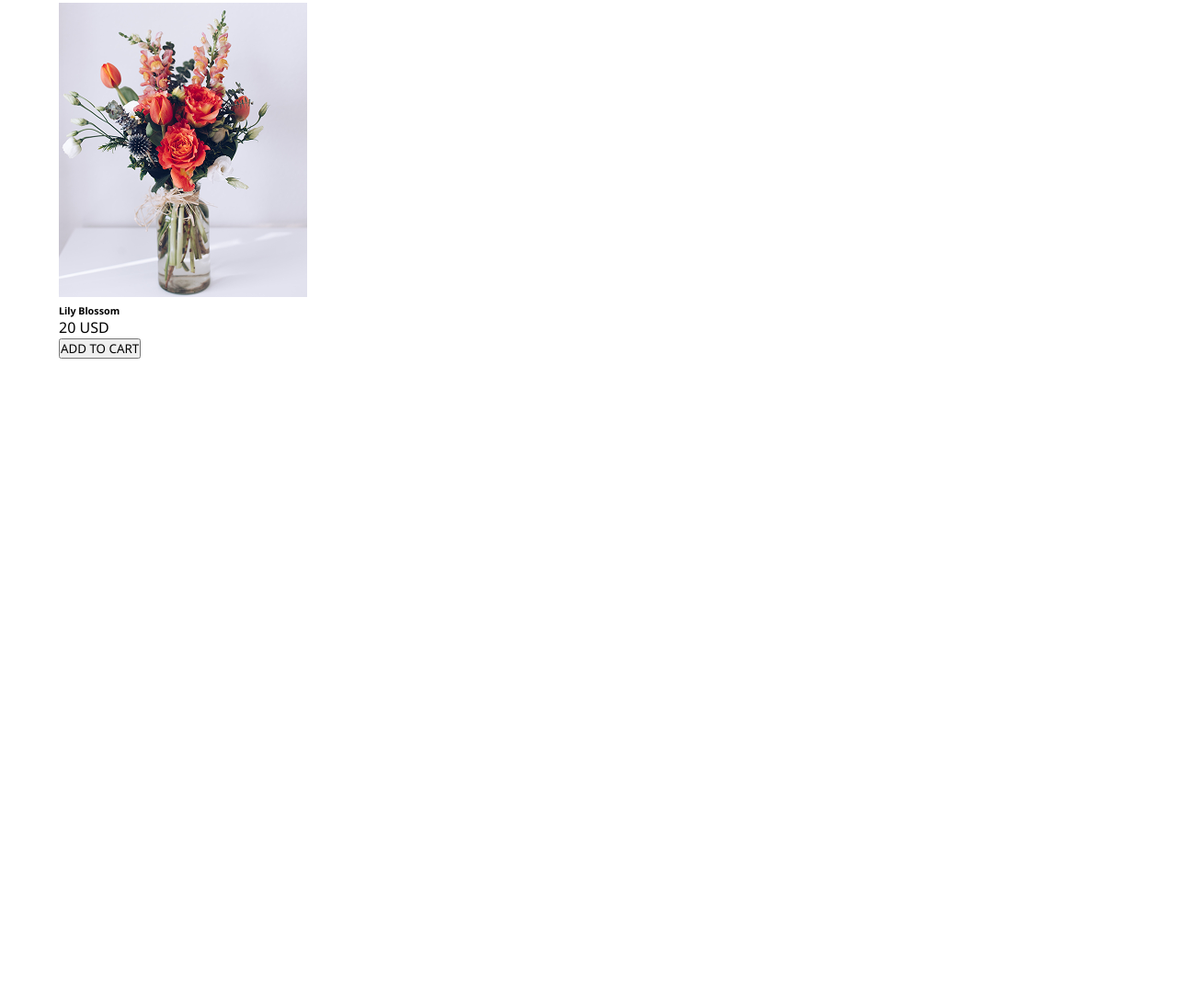
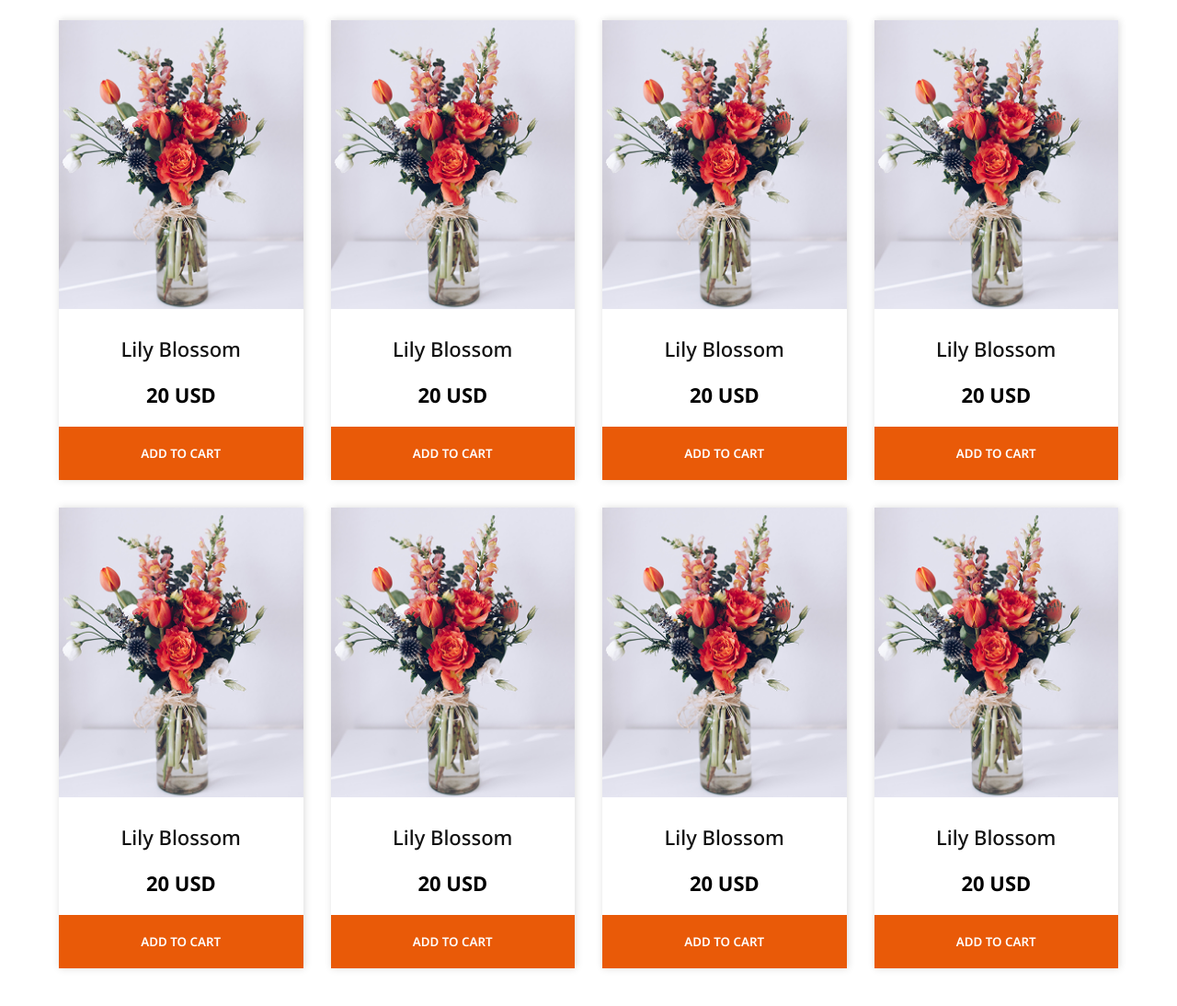
Before and after one commit to shahidur-rahman18/assignment_2-, a plain HTML site: page index.html in a window 1280 px wide. Shown: the part 854-1948 px from the top of the page at 92% size. Before the commit the page ends 1244 px from the top, so only its background shows below. Drawn offline with Linux system fonts and the light colour scheme.

Commit message:
plants cards done

```diff
--- a/index.html
+++ b/index.html
@@ -84,25 +84,93 @@
         <h3 class="plants-title "><span class="text-primary-color">Our</span> Plants</h3>
         <p class="plants-description text-secondary-color"> Indulge your senses with the beauty and fragrance of our fresh flower shop. From classic roses to exotic blooms, we offer a wide variety of fresh.</p>
 
+        </section>
 
+  <section >
 
-        </section>
-  <section>
-        <div id="Collection " class="grid grid-rows-3 grid-cols-1 sm:grid-cols-2 md:grid-cols-3 lg:grid-cols-3  justify-items-center mt-[30px] ">
+        <div class="plants-section container">
 
+          <!-- plant card container -->
 
-          <div  class="">
-            <img src="images/sample-flower-image.png" alt="">
+          <div class="plants-card-container">
 
-            <h6 class="">Lily Blossom</h6>
-            <p class="">20 USD</p>
-          </div>
-           <button class="btn-primary">ADD TO CART</button>
-
+            <!-- card 1-->
+            <div class="plant-card">
+              <img src="images/sample-flower-image.png" alt="" />
+              <h2>Lily Blossom</h2>
+              <p>
+               20 USD
+              </p>
+              <button class="item-btn ">ADD TO CART</button>
+            </div>
+            <!-- card 1-->
+            <div class="plant-card">
+              <img src="images/sample-flower-image.png" alt="" />
+              <h2>Lily Blossom</h2>
+              <p>
+               20 USD
+              </p>
+              <button class="item-btn ">ADD TO CART</button>
+            </div>
+            <!-- card 1-->
+            <div class="plant-card">
+              <img src="images/sample-flower-image.png" alt="" />
+              <h2>Lily Blossom</h2>
+              <p>
+               20 USD
+              </p>
+              <button class="item-btn ">ADD TO CART</button>
+            </div>
+            <!-- card 1-->
+            <div class="plant-card">
+              <img src="images/sample-flower-image.png" alt="" />
+              <h2>Lily Blossom</h2>
+              <p>
+               20 USD
+              </p>
+              <button class="item-btn ">ADD TO CART</button>
+            </div>
+            <!-- card 1-->
+            <div class="plant-card">
+              <img src="images/sample-flower-image.png" alt="" />
+              <h2>Lily Blossom</h2>
+              <p>
+               20 USD
+              </p>
+              <button class="item-btn ">ADD TO CART</button>
+            </div>
+            <!-- card 1-->
+            <div class="plant-card">
+              <img src="images/sample-flower-image.png" alt="" />
+              <h2>Lily Blossom</h2>
+              <p>
+               20 USD
+              </p>
+              <button class="item-btn ">ADD TO CART</button>
+            </div>
+            <!-- card 1-->
+            <div class="plant-card">
+              <img src="images/sample-flower-image.png" alt="" />
+              <h2>Lily Blossom</h2>
+              <p>
+               20 USD
+              </p>
+              <button class="item-btn ">ADD TO CART</button>
+            </div>
+            <!-- card 1-->
+            <div class="plant-card">
+              <img src="images/sample-flower-image.png" alt="" />
+              <h2>Lily Blossom</h2>
+              <p>
+               20 USD
+              </p>
+              <button class="item-btn ">ADD TO CART</button>
+            </div>
 
 
 
           </div>
+        </div>
 
       </section>
     </main>
--- a/styles/style.css
+++ b/styles/style.css
@@ -16,7 +16,8 @@
 .primary-color {
   color: #e95a08;
 }
-header, main {
+header,
+main {
   max-width: 90vw;
   margin: 0 auto;
   background-color: rgb(255, 255, 255);
@@ -72,7 +73,6 @@ nav {
   align-items: center;
   justify-content: space-between;
   margin-top: 100px;
-
 }
 .banner-title {
   font-size: 4.1rem;
@@ -84,40 +84,93 @@ nav {
   flex-wrap: wrap;
 }
 
-  /* plants section  */
- .plants{
+
+
+/* ------------plants section  -----------*/
+
+.plants {
   align-items: center;
   margin-top: 100px;
-
-
-
 }
 
- .plants-title{
+.plants-title {
   font-size: 3.25rem;
   text-align: center;
   font-weight: 700;
   max-width: 800px;
   margin: 0 auto;
+}
+
+.plants-description {
+  font-weight: 400;
+  text-align: center;
+  line-height: 1.6;
+  width: 40vw;
+  margin: 0 auto;
+}
+
+
+
+/* ----------plants cards section ---------------*/
+
+
+.plants-section {
+  padding: 50px 0;
+
+
+}
+.plants-card-container {
+ flex:1;
+  display: grid;
+  grid-template-columns: repeat(4, 1fr);
+  gap: 30px;
+  justify-content: center;
+
+
+
+
+}
+.plant-card {
+  background-color: white;
+  text-align: center;
+  box-shadow: 1px 0px 8px 0px rgb(0 0 0 / 15%);
+  align-items: center;
+
+}
+.plant-card img{
+  width: 100%;
 
 }
 
- .plants-description{
-    font-size: 1.4rem;
-    font-weight: 400;
+.plant-card h2 {
+  display: block;
+  font-weight: 500;
+  text-align:center;
+  font-size: 22px;
+  margin: 20px 0px;
+  color: #111111;
+}
+.plant-card p {
+  display: block;
+  font-weight: 700;
+  font-size: 22px;
+  margin-bottom: 20px;
   text-align: center;
-     line-height: 1.6;
-     width: 50vw;
-     margin: 0 auto;
-
-
 }
-
+.item-btn {
+  background-color: #e95a08;
+  color: white;
+  font-weight: 600;
+  border: none;
+  width: 100%;
+  padding: 20px 50px;
+  text-align: center;
+  cursor: pointer;
+}
 
 /* media query for small device  */
 
 @media (max-width: 768px) {
-
   /* nav */
   .nav-item-container ul {
     display: none;
@@ -127,18 +180,16 @@ nav {
     height: 40px;
   }
 
-
-
   /* banner  */
-  .banner{
+  .banner {
     flex-direction: column-reverse;
-    min-width:95vw;
+    min-width: 95vw;
     margin: 0 auto;
     padding: 90px;
-     margin-top:-90px;
+    margin-top: -90px;
   }
 
-  .banner img{
+  .banner img {
     width: 95vw;
   }
   .banner-title {
@@ -146,31 +197,32 @@ nav {
     margin-top: 30px;
   }
   .banner-description {
-  width:95vw;
- font-size:0.87rem;
-
-
+    width: 95vw;
+    font-size: 0.87rem;
   }
 
-    /* plants */
-    .plants{
+  /*------------ plants ----------*/
+  .plants {
     flex-direction: column;
-        margin-top:-65px;
+    margin-top: -65px;
   }
-   .plants-title{
+  .plants-title {
     font-size: 1.4rem;
     text-align: center;
     margin-top: px;
-
-
   }
 
- .plants-description{
-   width:90vw;
+  .plants-description {
+    width: 90vw;
     font-size: 0.87rem;
-
   }
 
+    /*------------ plants cards ----------*/
+  .plants-card-container {
+    grid-template-columns: repeat(2, 1fr); /* 2 columns on tablets/phones */
+  }
 
-
+  .item-btn {
+    padding: 15px 20px; /* smaller padding for smaller screens */
   }
+}
```
Lines whose indentation alone changed are shown as unchanged.
